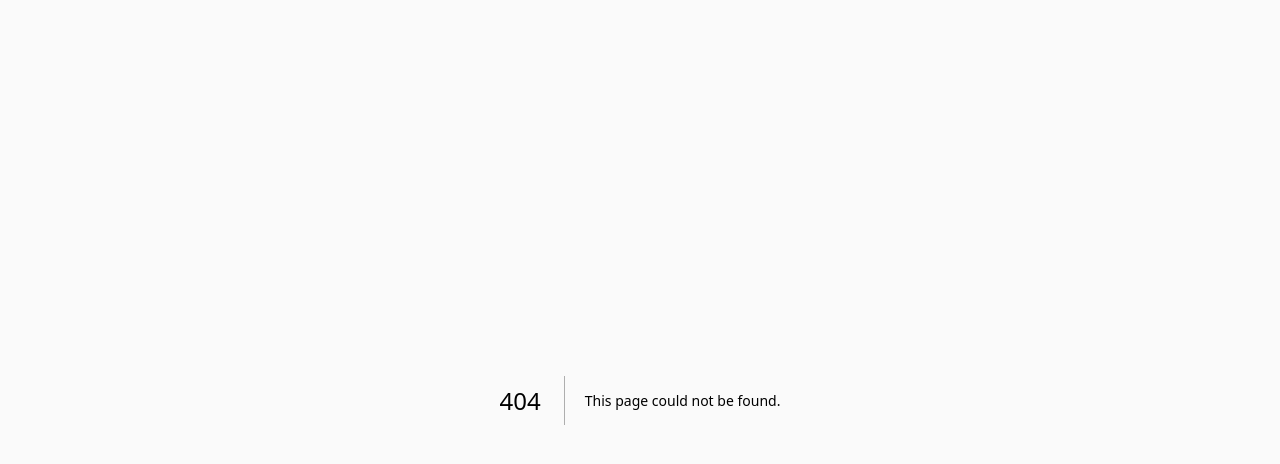
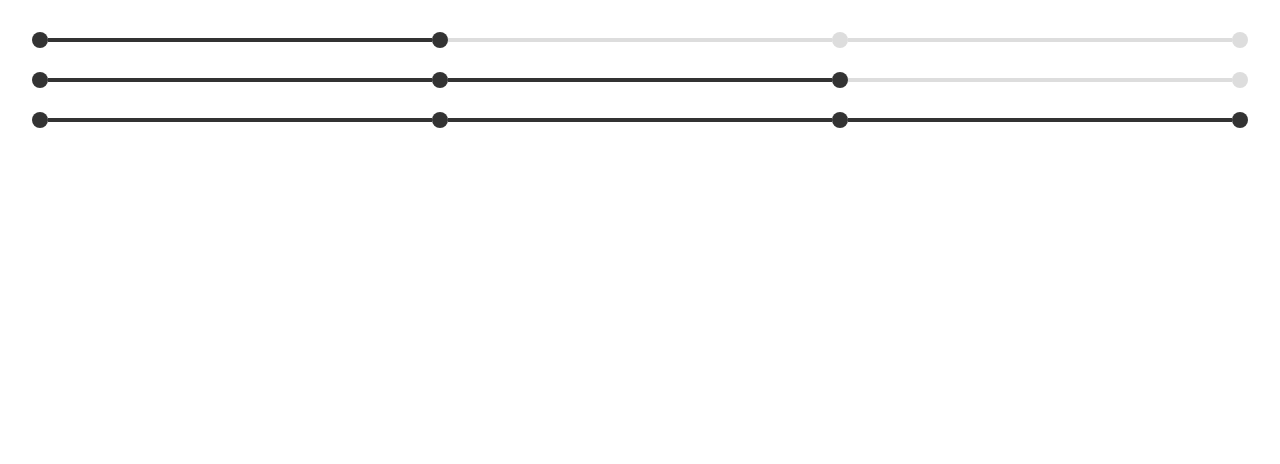
Before and after one commit to Design-and-Partnership-Lab/czi-edsight-eval, a Next.js app: page /progress-bar in a window 1280 px wide. Before the commit this address had no page. Shown: the top 464 px of the page. Built offline with nearby package versions, Linux system fonts and the light colour scheme.

Commit message:
made modal and progress bar components

```diff
--- /dev/null
+++ b/src/app/progress-bar/page.tsx
@@ -0,0 +1,12 @@
+import ProgressBar from '@/components/progress-bar/progress-bar';
+import React from 'react';
+
+export default function Home() {
+  return (
+    <div className="p-8 bg-white min-h-screen flex flex-col gap-6">
+      <ProgressBar currentStep={1} />
+      <ProgressBar currentStep={2} />
+      <ProgressBar currentStep={3} />
+    </div>
+  );
+}
--- a/src/components/annotation-page/annotation-page-component.tsx
+++ b/src/components/annotation-page/annotation-page-component.tsx
@@ -1,7 +1,9 @@
 "use client";
 
-import React from "react";
+import React, { useState } from "react";
 import QUESTIONS from "@/lib/questions";
+import Modal from "../modal/modal";
+
 import {
     RawAnalysis,
     ReflectionQuestion,
@@ -35,6 +37,7 @@ export default function AnnotationPage({
 
     const prompt =
         QUESTIONS[reflectionQuestion.question as keyof typeof QUESTIONS];
+    const [isModalOpen, setIsModalOpen] = useState(false);
 
     return (
         <div className="flex justify-center p-32 text-black">
@@ -64,12 +67,23 @@ export default function AnnotationPage({
                             student&apos;s response.
                         </Text>
 
-                        <div className="mt-2 text-gray-700">
+                        <div className="mt-2 mb-6 text-gray-700">
                             <Annotate>
                                 {`${transcript} Quis exercitation ut id laborum excepteur.
                                 Veniam aute sit mollit commodo dolore irure. Dolor laborum labore
                                 cupidatat consequat ex voluptate proident ea.`}
                             </Annotate>
+                        </div>
+                        <div className="flex justify-end">
+                           <button
+                                className="
+                                bg-[#001F5B] text-white rounded-full px-8 py-3 font-medium
+                                shadow-lg hover:bg-[#002A7A] transition-colors duration-150
+                                "
+                                onClick={() => setIsModalOpen(true)}
+                                >
+                                Done
+                            </button>
                         </div>
                     </div>
 
@@ -111,6 +125,13 @@ export default function AnnotationPage({
                     </div>
                 </div>
             </Card>
+            <Modal
+                isOpen={isModalOpen}
+                onClose={() => setIsModalOpen(false)}
+                title="Thank you"
+            >
+                <Text>Your feedback has been recorded.</Text>
+            </Modal>
         </div>
     );
 }
--- /dev/null
+++ b/src/components/modal/modal.tsx
@@ -0,0 +1,33 @@
+// components/Modal.tsx
+import React, { ReactNode } from "react";
+
+type ModalProps = {
+  isOpen: boolean;
+  onClose: () => void;
+  title?: string;
+  children: ReactNode;
+};
+
+export default function Modal({ isOpen, onClose, title, children }: ModalProps) {
+  if (!isOpen) return null;
+
+  return (
+    <div className="fixed inset-0 z-50 flex items-center justify-center bg-black bg-opacity-50">
+      <div className="bg-white p-6 rounded-lg shadow-lg max-w-md w-full">
+        {title && <h2 className="text-2xl mb-4">{title}</h2>}
+        <div className="mb-6">{children}</div>
+        <div className="flex w-full justify-end">
+            <button
+                className="
+                bg-[#001F5B] text-white rounded-full px-8 py-3 font-medium
+                shadow-lg hover:bg-[#002A7A] transition-colors duration-150
+                "
+                onClick={onClose}
+                >
+                Continue
+            </button>
+        </div>
+      </div>
+    </div>
+  );
+}
--- /dev/null
+++ b/src/components/progress-bar/progress-bar.tsx
@@ -0,0 +1,50 @@
+import React from 'react';
+
+export interface ProgressBarProps {
+  totalSteps?: number;
+  currentStep: number;
+  activeColor?: string;
+  inactiveColor?: string;
+  circleSize?: number;
+  connectorHeight?: number;
+}
+
+export default function ProgressBar({
+  totalSteps = 3,
+  currentStep,
+  activeColor = '#333',
+  inactiveColor = '#ddd',
+  circleSize = 16,
+  connectorHeight = 4,
+}: ProgressBarProps) {
+  const completed = Math.min(Math.max(currentStep, 0), totalSteps);
+  const circleCount = totalSteps + 1;
+
+  return (
+    <div style={{ display: 'flex', alignItems: 'center' }}>
+      {Array.from({ length: circleCount }).map((_, idx) => (
+        <React.Fragment key={idx}>
+          {idx !== 0 && (
+            <div
+              style={{
+                flexGrow: 1,
+                height: connectorHeight,
+                backgroundColor:
+                  idx <= completed ? activeColor : inactiveColor,
+              }}
+            />
+          )}
+          <div
+            style={{
+              width: circleSize,
+              height: circleSize,
+              borderRadius: '50%',
+              backgroundColor:
+                idx <= completed ? activeColor : inactiveColor,
+            }}
+          />
+        </React.Fragment>
+      ))}
+    </div>
+  );
+}
```
